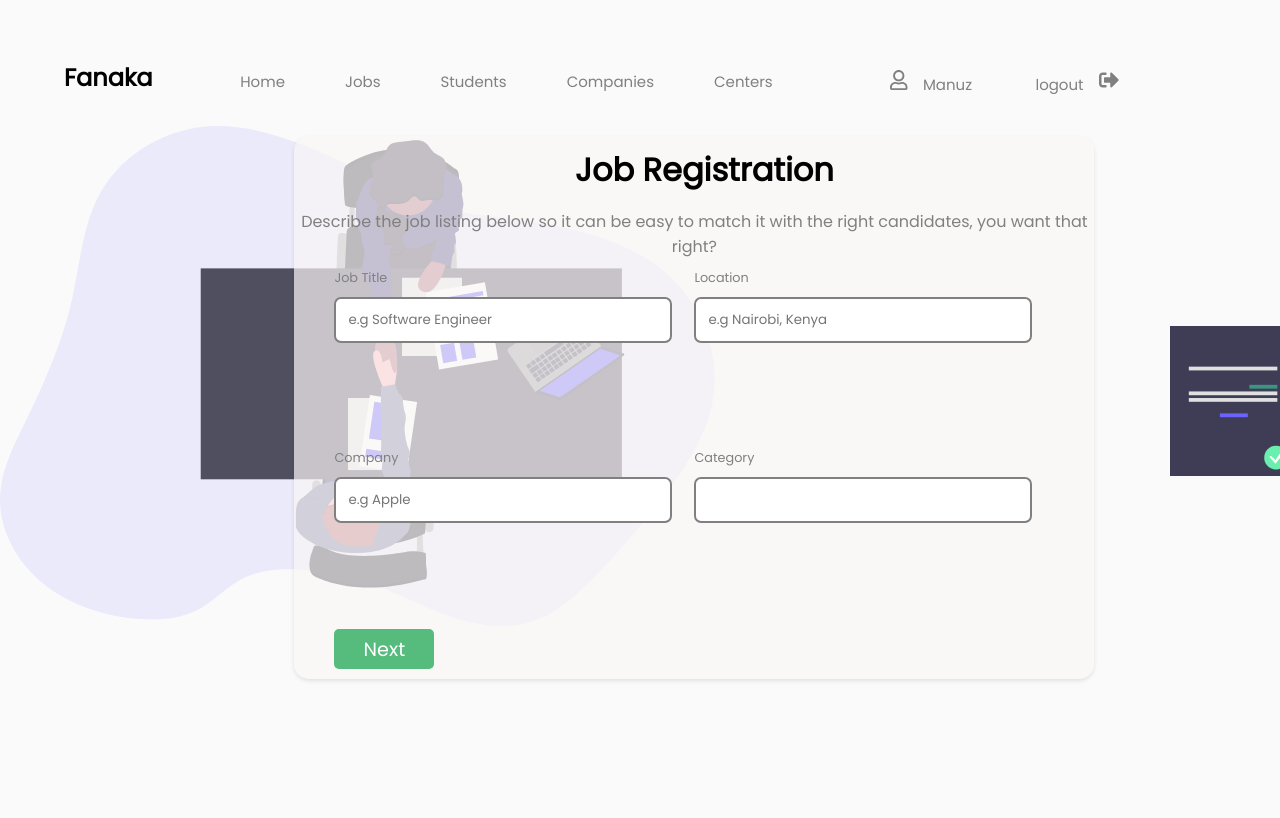
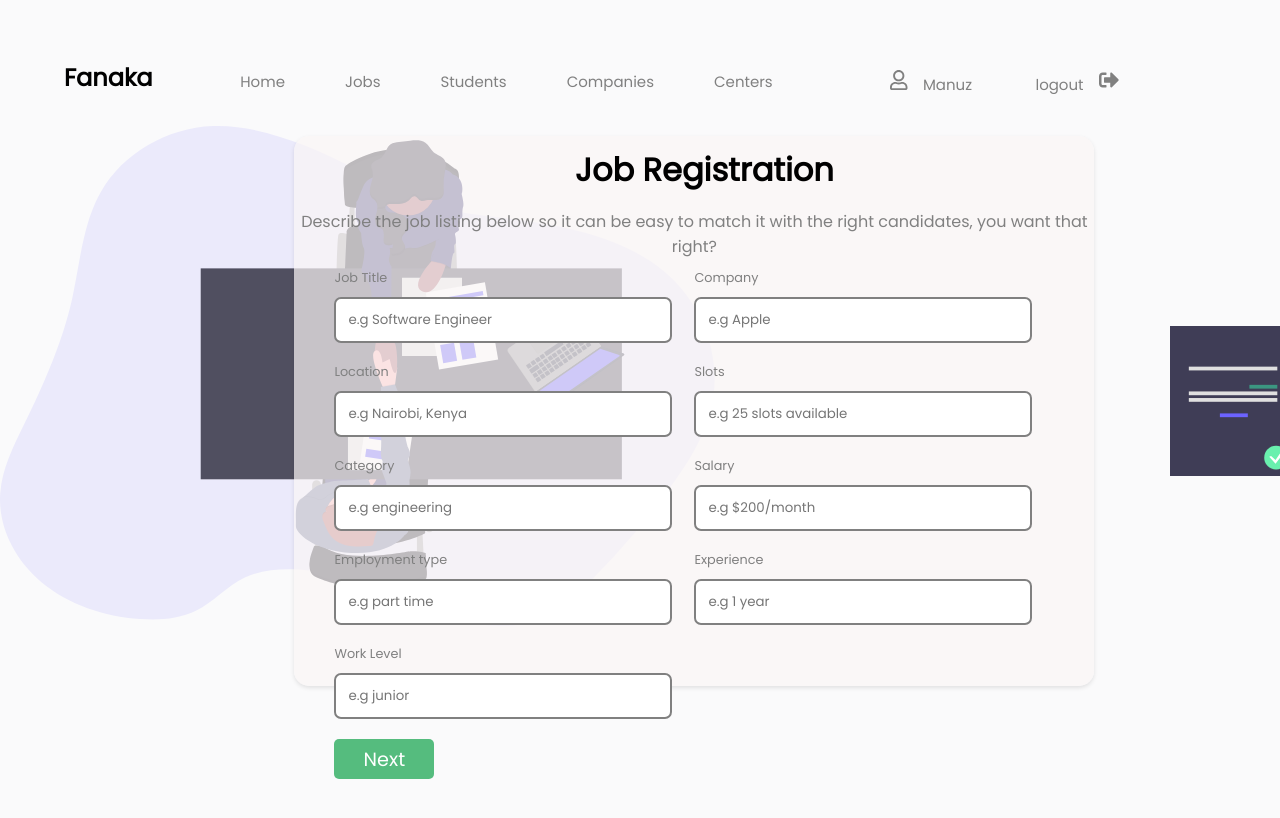
Before and after one commit to manuzcheruz/handshake-react, a React (Create React App) app: page /job-registration in a window 1280 px wide. Shown: the top 818 px of the page. Built offline with nearby package versions, Linux system fonts and the light colour scheme.

Commit message:
successfully posted student data to firebase

```diff
--- a/package.json
+++ b/package.json
@@ -2,7 +2,6 @@
   "name": "handshake-react",
   "version": "0.1.0",
   "private": true,
-  "proxy": "http://localhost:4000",
   "dependencies": {
     "@testing-library/jest-dom": "^5.11.4",
     "@testing-library/react": "^11.1.0",
--- a/src/components/Forms/StudentForm/StudentForm.css
+++ b/src/components/Forms/StudentForm/StudentForm.css
@@ -13,7 +13,7 @@
 .top-student-form {
     position: absolute;
     z-index: 2;
-    /* height: 600px; */
+    height: 600px;
     width: 800px;
     background-color: rgba(250, 245, 245, 0.7);
     margin-top: 10px;
--- a/src/components/Forms/StudentForm/StudentForm.js
+++ b/src/components/Forms/StudentForm/StudentForm.js
@@ -94,6 +94,14 @@ const jobFields = [
         level: 0
     },
     {
+        name: 'company',
+        elementName: 'input',
+        elementType: 'text',
+        placeholder: 'e.g Apple',
+        label: 'Company',
+        level: 0
+    },
+    {
         name: 'location',
         elementName: 'input',
         elementType: 'text',
@@ -107,29 +115,21 @@ const jobFields = [
         elementType: 'text',
         placeholder: 'e.g 25 slots available',
         label: 'Slots',
-        level: 1
+        level: 0
     },
     {
         name: 'description',
-        elementName: 'input',
-        elementType: 'text',
-        placeholder: 'Describe your job listing here',
+        elementName: 'editor',
+        elementType: '',
+        placeholder: '',
         label: 'Description',
         level: 1
-    },
-    {
-        name: 'company',
-        elementName: 'input',
-        elementType: 'text',
-        placeholder: 'e.g Apple',
-        label: 'Company',
-        level: 0
     },
     {
         name: 'category',
         elementName: 'input',
         elementType: 'text',
-        placeholder: '',
+        placeholder: 'e.g engineering',
         label: 'Category',
         level: 0
     },
@@ -139,31 +139,31 @@ const jobFields = [
         elementType: 'text',
         placeholder: 'e.g $200/month',
         label: 'Salary',
-        level: 2
+        level: 0
     },
     {
         name: 'type',
         elementName: 'input',
         elementType: 'text',
-        placeholder: '',
+        placeholder: 'e.g part time',
         label: 'Employment type',
-        level: 2
+        level: 0
     },
     {
         name: 'experience',
         elementName: 'input',
         elementType: 'text',
-        placeholder: '',
+        placeholder: 'e.g 1 year',
         label: 'Experience',
-        level: 2
+        level: 0
     },
     {
         name: 'level',
         elementName: 'input',
         elementType: 'text',
-        placeholder: '',
+        placeholder: 'e.g junior',
         label: 'Work Level',
-        level: 2
+        level: 0
     },
 ]
 
@@ -288,7 +288,7 @@ function RegistrationForm(props) {
     const [fadeDirection, setFadeDirection] = useState('start');
     const [logo, setLogo] = useState('');
     const [bgImg, setBgImg] = useState('');
-    const [formHeight, setFormHeight] = useState('360px');
+    const [formHeight, setFormHeight] = useState('550px');
     const [showImage, setShowImage] = useState('none');
 
     // handle the content in the editor and assign to description
@@ -298,7 +298,7 @@ function RegistrationForm(props) {
 
     // handle file change and render its preview
     const handleFileChange = (event) => {
-        setFormHeight('360px');
+        setFormHeight('650px');
         if (!props.values.logo){
             props.values.logo = event.target.value;
             setLogo(URL.createObjectURL(event.target.files[0]));
@@ -321,7 +321,7 @@ function RegistrationForm(props) {
             if (props.job){
                 url = '/job/create';
             } else if (props.student){
-                url = '/student/create';
+                url = 'https://fanaka-sasa-default-rtdb.firebaseio.com/students.json';
                 data = {
                     name: props.values.name,
                     campus: props.values.campus,
@@ -433,7 +433,7 @@ function RegistrationForm(props) {
                         </Fade>
                     </div>
                     <Fade>
-                        <div className="top-student-form">
+                        <div className="top-student-form" style={{height: `${formHeight}`}}>
                             <form onSubmit={event => onFormSubmit(event)}>
                                 <div className="title">
                                     {props.job ? 'Job Registration' : props.student ? 'Student Registration' : props.center ? 'Center Registration' : 'Company Registration'}
@@ -456,7 +456,7 @@ function RegistrationForm(props) {
                                     <img alt='' src={bgImg} />
                                 </div>
 
-                                <div className="inputs" style={{display: 'grid', gridTemplateColumns: 'repeat(2, 1fr)', height: `${formHeight}`}}>
+                                <div className="inputs" style={{display: 'grid', gridTemplateColumns: 'repeat(2, 1fr)'}}>
                                     {fields.map((item, i) => {
                                         let displayItem;
                                         if (item.level === formNum){
```
Also changed, not shown: 1 other file (tests, documents, lock files or other folders).
